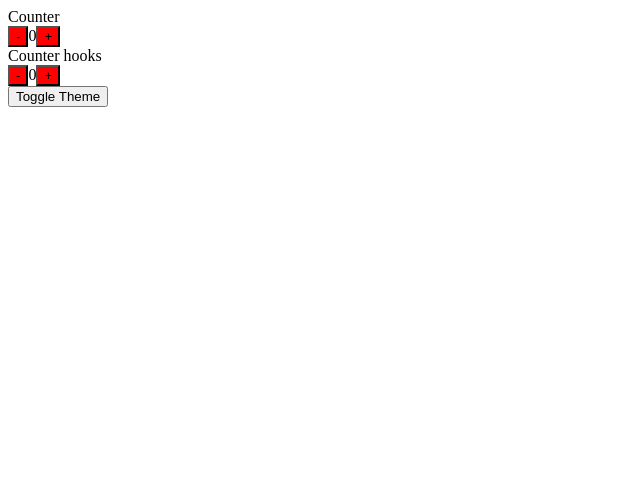
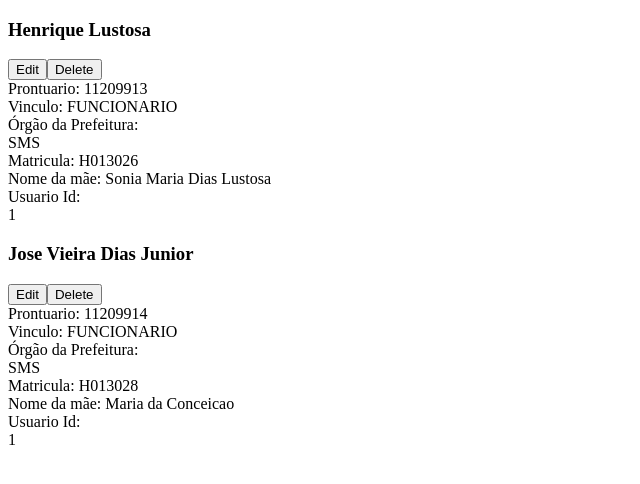
Before and after one commit to henriqlustosa/WebDevSimplified, a React (Create React App) app: page / in a window 1280 px wide. Shown: the top 484 px of the page, without its empty margins (0-640 px from the left). Built offline with nearby package versions, Linux system fonts and the light colour scheme.

Commit message:
Component Breakdown and Paciente JSX

```diff
--- a/src/App.js
+++ b/src/App.js
@@ -1,23 +1,38 @@
-import React, { useState } from 'react';
-import Counter from './Counter';
-import CounterHooks from './CounterHooks';
+import React from 'react';
+import PacienteList from './PacienteList'
+
 
 export const ThemeContext = React.createContext()
 
 function App() {
- console.log("Render App")
-  const [theme, setTheme] = useState('red')
+
   return (
-  <ThemeContext.Provider value = {{ backgroundColor : theme}}>
-		Counter
-		<Counter initialCount={0}/>
-		Counter hooks
-		<CounterHooks initialCount={0}/>
-		<button onClick={() => setTheme(prevTheme => {
-		return prevTheme === 'red' ? 'blue' : 'red'
-		})}> Toggle Theme </button>
-	</ThemeContext.Provider >
- )
+	    <PacienteList pacientes={samplePacientes} />
+  )
+
 }
 
+const samplePacientes = [
+  {
+    id: 1,
+    nome: 'Henrique Lustosa',
+    prontuario: 11209913,
+    vinculo: 'FUNCIONARIO',
+    orgaoPrefeitura: "SMS",
+	rfMatricula: "H013026",
+	nomeMae: "Sonia Maria Dias Lustosa",
+	usuarioId:1
+  },
+  {
+	id: 2,
+    nome: 'Jose Vieira Dias Junior',
+    prontuario: 11209914,
+    vinculo: 'FUNCIONARIO',
+    orgaoPrefeitura: "SMS",
+	rfMatricula: "H013028",
+	nomeMae: "Maria da Conceicao",
+	usuarioId:1
+  }
+]
+
 export default App;
--- a/src/Counter.js
+++ /dev/null
@@ -1,41 +0,0 @@
-import React, { Component } from 'react'
-import { ThemeContext } from './App'
-export default class Counter extends Component{
-	constructor(props) {
-		super(props)
-
-		this.state = {
-			count: props.initialCount
-
-		}
-	}
-	render(){
-		 console.log("Render Counter")
-		return (
-		 <ThemeContext.Consumer>
-
-		{ style => (
-			<div>
-			<button style={style} onClick={() => this.changeCount(-1)}>-</button>
-			<span>{this.state.count}</span>
-			<button style={style} onClick={() => this.changeCount(1)}>+</button>
-		</div>
-		)}
-		 </ThemeContext.Consumer>
-		)
-	}
-	 changeCount(amount){
-		 // 0
-		 // this.steState({ count: 0 + 1 })
-		 // this.steState({ count: 0 + 1 })
-		 //this.setState({ count : this.state.count + amount})
-		 //this.setState({ count : this.state.count + amount})
-
-		this.setState( prevState => {
-			return { count: prevState.count + amount}
-			})
-		//this.setState( prevState => {
-		//	return { count: prevState.count + amount}
-		//	})
-		}
-}
--- a/src/CounterHooks.js
+++ /dev/null
@@ -1,63 +0,0 @@
-import React, { useState, useContext } from 'react'
-import { ThemeContext } from './App'
-/*export default function CounterHooks({initialCount}) {
-
-	return (
-		<div>
-			<button>-</button>
-			<span>{initialCount}</span>
-			<button>+</button>
-		</div>
-		)
-
-
-}
-*/
-/*
-export default function CounterHooks({initialCount}) {
-
-	const [state, setState] = useState({ count: initialCount })
-	return (
-		<div>
-			<button onClick={()=> setState({count : state.count - 1})}>-</button>
-			<span>{state.count}</span>
-			<button onClick={()=> setState({count : state.count + 1})}>-</button>
-		</div>
-		)
-
-
-}
-*/
-/*
-export default function CounterHooks({initialCount}) {
-
-	const [state, setState] = useState({ count: initialCount })
-	return (
-		<div>
-			<button onClick={()=> setState( prevState =>{
-			return {count : prevState.count - 1}})}>-</button>
-			<span>{state.count}</span>
-			<button onClick={()=> setState( prevState =>{
-			return {count : prevState.count + 1}})}>+</button>
-		</div>
-		)
-
-
-}
-*/
-
-export default function CounterHooks({initialCount}) {
-	console.log("Render Counter Hooks")
-	const [count, setCount] = useState(initialCount)
-	const style = useContext(ThemeContext)
-	return (
-
-		<div>
-			<button style={style}  onClick={()=> setCount(prevCount => prevCount - 1)}>-</button>
-			<span>{count}</span>
-			<button style={style}  onClick={()=> setCount(prevCount => prevCount + 1)}>+</button>
-		</div>
-		)
-
-
-}
--- /dev/null
+++ b/src/Paciente.js
@@ -0,0 +1,55 @@
+import React from 'react';
+
+
+function Paciente(props){
+    const {
+        nome,
+        prontuario,
+        vinculo,
+        orgaoPrefeitura,
+        rfMatricula,
+        nomeMae,
+        usuarioId
+
+    } = props
+
+    return (
+            <div>
+                <div>
+                    <h3>{nome}</h3>
+                    <div>
+                    <button>Edit</button>
+                    <button>Delete</button>
+                    </div>
+                </div>
+                <div>
+                    <span>Prontuario: </span>
+                    <span>{prontuario}</span>
+                </div>
+                <div>
+                    <span>Vinculo: </span>
+                    <span>{vinculo}</span>
+                </div>
+                <div>
+                    <span>Órgão da Prefeitura: </span>
+                    <div>{orgaoPrefeitura}</div>
+                </div>
+
+                <div>
+                    <span>Matricula: </span>
+                    <span>{rfMatricula} </span>
+                </div>
+                <div>
+                    <span>Nome da mãe: </span>
+                    <span>{nomeMae}</span>
+                </div>
+                <div>
+                    <span>Usuario Id: </span>
+                    <div>{usuarioId}</div>
+                </div>
+            </div>
+
+        )
+}
+
+export default Paciente;
--- /dev/null
+++ b/src/PacienteList.js
@@ -0,0 +1,21 @@
+import React from 'react';
+import Paciente from './Paciente'
+function PacienteList({pacientes}){
+
+return(
+     <div>
+      {pacientes.map(paciente => {
+        return (
+          <Paciente
+            key={paciente.id}
+            {...paciente}
+          />
+        )
+      })}
+    </div>
+
+)
+}
+
+
+export default PacienteList;
```
